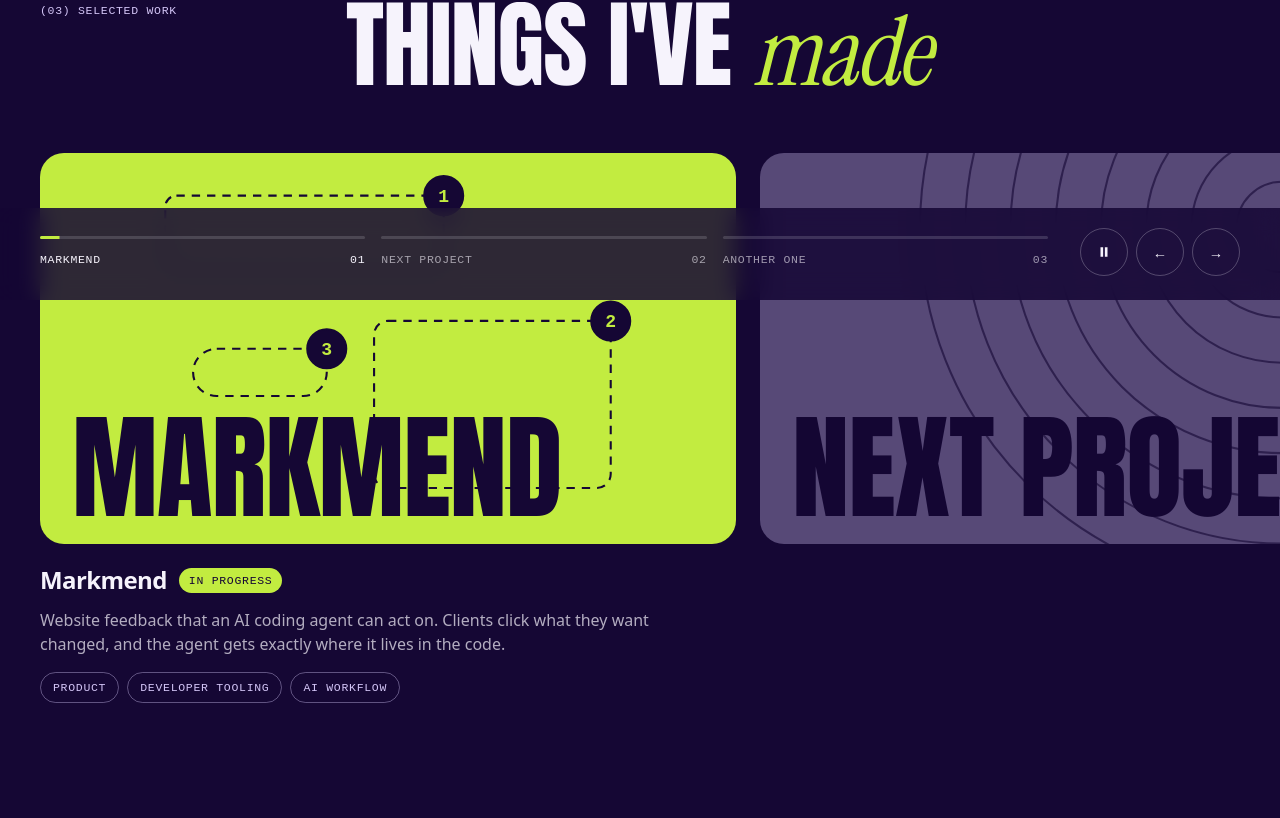
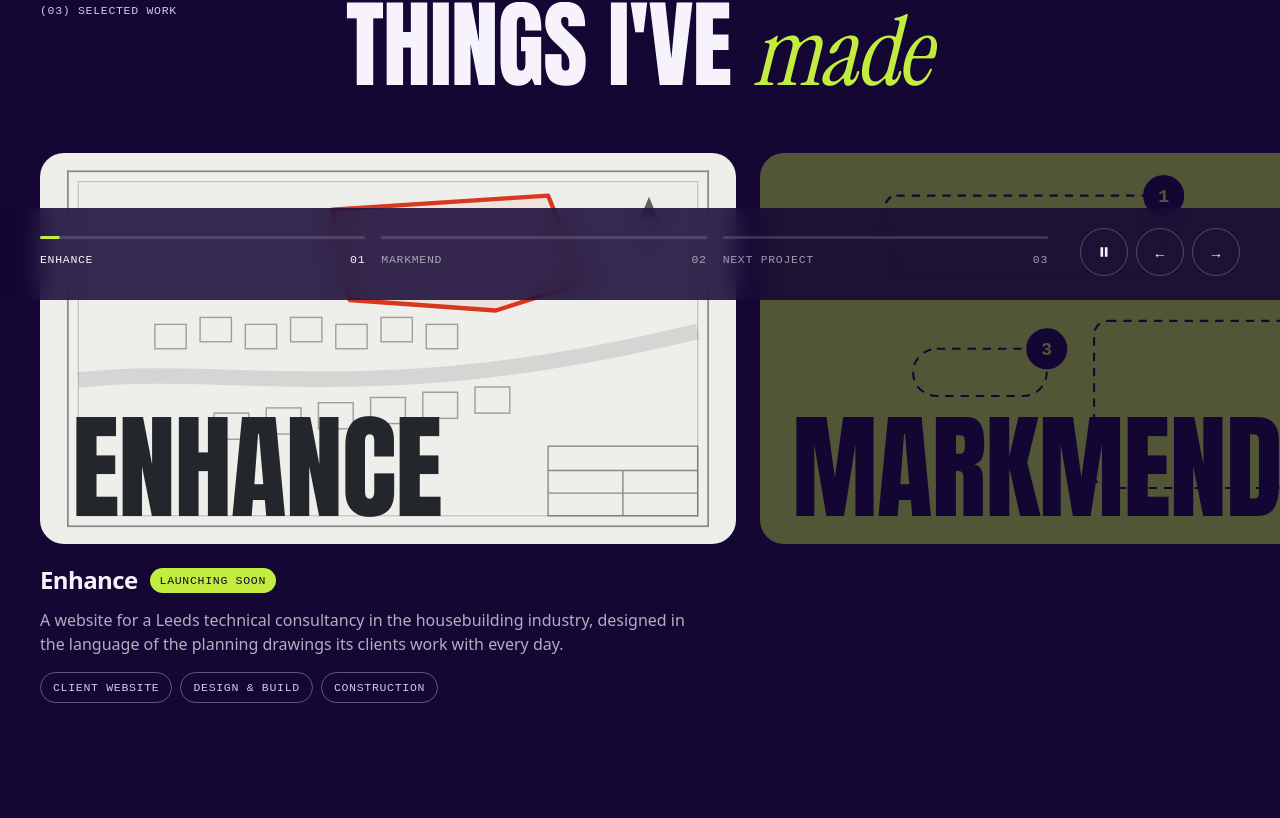
Before and after one commit to JBlackburn94/port, a Vue app: page / in a window 1280 px wide. Shown: the part 3182-4000 px from the top of the page. Built offline with nearby package versions, Linux system fonts and the light colour scheme.

Commit message:
Add Enhance case study
Enhance Technical Consulting leads the work carousel with a planning-drawing cover in its own palette and a full case study. Case-study approach headings are now set per project, and the second placeholder card is replaced.

```diff
--- a/src/components/ProjectCover.vue
+++ b/src/components/ProjectCover.vue
@@ -50,6 +50,40 @@ defineProps({ project: { type: Object, required: true } });
           </g>
         </g>
 
+        <!-- Enhance: a planning drawing sheet, with the application site marked in red.
+             Everything sits inside y 48–252 so it survives the 16:9 crop on wide cards. -->
+        <g v-else-if="project.cover.motif === 'redline'" fill="none" stroke="currentColor">
+          <rect x="16" y="48" width="368" height="204" stroke-width="1" opacity="0.5" />
+          <rect x="22" y="54" width="356" height="192" stroke-width="0.6" opacity="0.25" />
+          <!-- Estate road and house plots either side of it -->
+          <path d="M22 168 C 110 158 190 186 378 140" stroke-width="9" opacity="0.12" />
+          <g stroke-width="0.8" opacity="0.4">
+            <rect v-for="i in 7" :key="`n${i}`" :x="40 + i * 26" :y="132 + (i % 2) * 4" width="18" height="14" />
+            <rect v-for="i in 6" :key="`s${i}`" :x="70 + i * 30" :y="190 - i * 3" width="20" height="15" />
+          </g>
+          <!-- The red line: the application site boundary -->
+          <polygon
+            points="168,70 292,62 312,112 262,128 178,122"
+            :stroke="project.cover.accent"
+            :fill="project.cover.accent"
+            fill-opacity="0.07"
+            stroke-width="2.5"
+            stroke-linejoin="round"
+          />
+          <!-- North arrow -->
+          <g transform="translate(350 78)" stroke-width="1" opacity="0.7">
+            <line x1="0" y1="14" x2="0" y2="-12" />
+            <path d="M0 -14 L-5 -2 L0 -5 L5 -2 Z" fill="currentColor" />
+          </g>
+          <!-- Title block -->
+          <g stroke-width="0.8" opacity="0.5">
+            <rect x="292" y="206" width="86" height="40" />
+            <line x1="292" y1="220" x2="378" y2="220" />
+            <line x1="292" y1="233" x2="378" y2="233" />
+            <line x1="335" y1="220" x2="335" y2="246" />
+          </g>
+        </g>
+
         <g v-else-if="project.cover.motif === 'rings'" fill="none" stroke="currentColor" stroke-width="1.2">
           <circle v-for="r in 8" :key="r" cx="300" cy="80" :r="r * 26" opacity="0.6" />
         </g>
--- a/src/data/projects.js
+++ b/src/data/projects.js
@@ -1,7 +1,31 @@
 // Each project gets a card in the work carousel and a page at /work/:slug.
-// `cover` is the card's art direction when there is no image yet: two colours and a motif.
-// Set `image` to a path in /public to use a real screenshot instead.
+// `cover` is the card's art direction when there is no image yet: two colours and a motif
+// (plus an optional accent colour). Set `image` to a path in /public to use a real screenshot instead.
+// `approachHeading` is the case study's middle heading: [before, italic accent, after].
 export const projects = [
+  {
+    slug: "enhance",
+    title: "Enhance",
+    year: "2026",
+    status: "Launching soon",
+    tags: ["Client website", "Design & build", "Construction"],
+    summary:
+      "A website for a Leeds technical consultancy in the housebuilding industry, designed in the language of the planning drawings its clients work with every day.",
+    role: "Design & development",
+    stack: ["Vue 3", "Tailwind CSS", "GSAP", "Lenis"],
+    cover: { bg: "#EEEFEB", fg: "#23262B", accent: "#D9381E", motif: "redline" },
+    problem:
+      "Enhance Technical Consulting's founder brings over 20 years of technical experience from the UK's biggest housebuilders, but the business serves three very different audiences: developers, landowners and homeowners. The site needed to speak clearly to each of them, show the credibility behind the work, and feel at home in an industry of site plans and technical drawings rather than looking like another consultancy template.",
+    approachHeading: ["Drawn like a ", "planning", " sheet"],
+    approach: [
+      "A visual language taken straight from planning drawings: drafting-film backgrounds, graphite type and the red line that marks an application site, used sparingly as the one signal colour.",
+      "The home page opens by marking out a real housing parcel in red over an aerial photo, traced in the photo's own pixel space so the line stays on the site at every screen size.",
+      "Case studies are presented the way drawings are issued: the image on a sheet, the brief alongside it, and a title block of client, type, scale and planning authority.",
+      "Each audience gets its own path. The three stages of a build become a pinned, scroll-driven sequence on desktop and a simple list on smaller screens or with reduced motion.",
+    ],
+    outcome:
+      "A site that looks like it belongs to the industry it serves, where developers, landowners and homeowners can each find their services in a click. All copy and project data live in a single file, so content can change without touching a layout.",
+  },
   {
     slug: "markmend",
     title: "Markmend",
@@ -15,6 +39,7 @@ export const projects = [
     cover: { bg: "#C2EC40", fg: "#150734", motif: "pins" },
     problem:
       "Client feedback on websites arrives as screenshots in emails, vague messages like \"the button near the top\", and long threads. Turning that into code changes means detective work before any real work starts, and an AI coding agent can't do much with \"make it pop\".",
+    approachHeading: ["Point, ", "describe", ", hand off"],
     approach: [
       "A drop-in widget lets clients point at the real element on the live site, describe the change, and pin it, with no account and no install.",
       "Every request records a readable selector, the element's text, cleaned HTML and a screenshot, all kept in the browser between visits.",
@@ -34,16 +59,6 @@ export const projects = [
     summary: "Something new is being built. Check back soon.",
     cover: { bg: "#D3C5F6", fg: "#150734", motif: "rings" },
   },
-  {
-    slug: "coming-soon-2",
-    title: "Another one",
-    year: "2026",
-    status: "Coming soon",
-    placeholder: true,
-    tags: ["In the works"],
-    summary: "Another problem, another solution. Details soon.",
-    cover: { bg: "#24154D", fg: "#C2EC40", motif: "grid" },
-  },
 ];
 
 export const findProject = (slug) => projects.find((p) => p.slug === slug);
--- a/src/views/ProjectView.vue
+++ b/src/views/ProjectView.vue
@@ -76,7 +76,8 @@ const next = computed(() => {
       <div class="grid gap-8 md:grid-cols-12">
         <p class="label md:col-span-3">(02) The approach</p>
         <h2 class="display text-[14vw] md:col-span-9 md:text-[7vw]" data-reveal="lines">
-          Point, <span class="accent">describe</span>, hand off
+          {{ project.approachHeading[0] }}<span class="accent">{{ project.approachHeading[1] }}</span
+          >{{ project.approachHeading[2] }}
         </h2>
       </div>
       <ol class="mt-14 grid gap-4 md:grid-cols-2">
```
